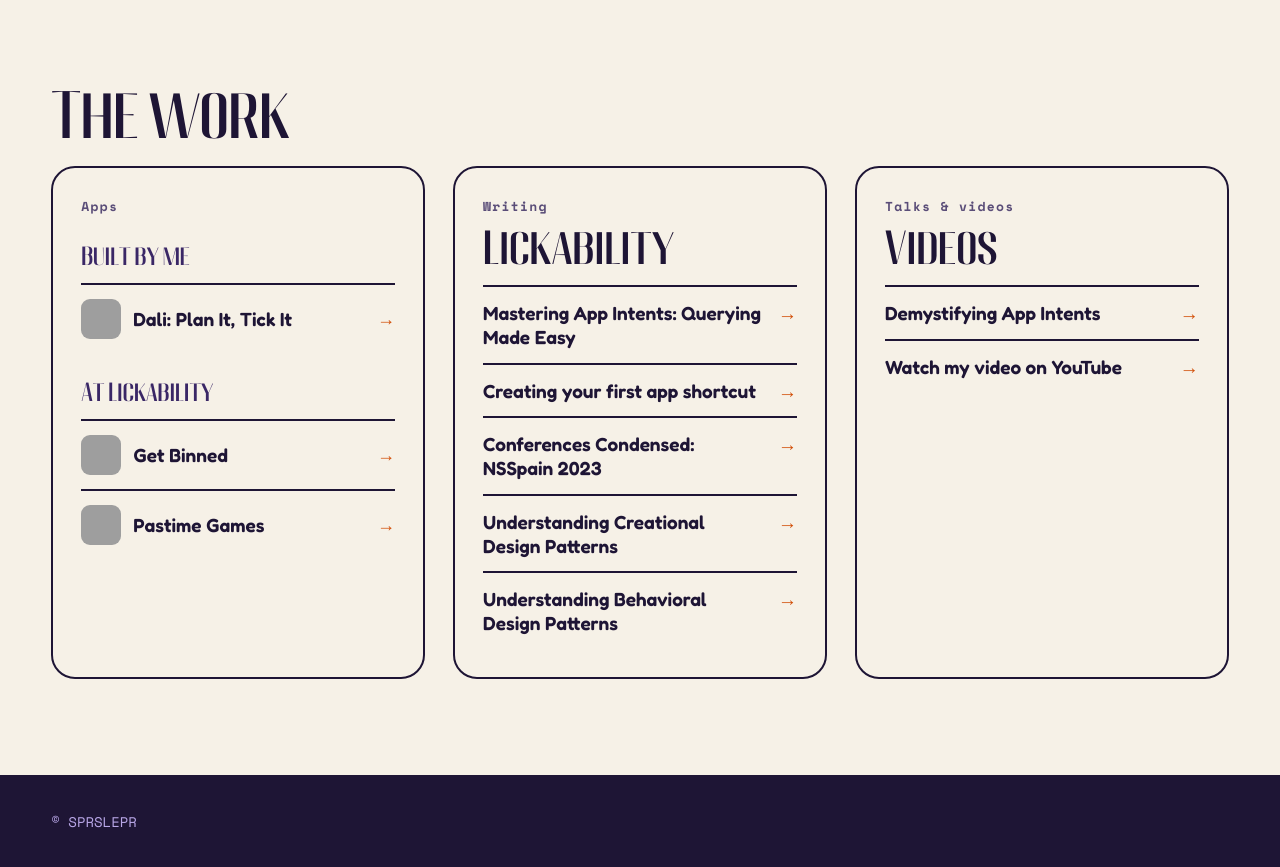
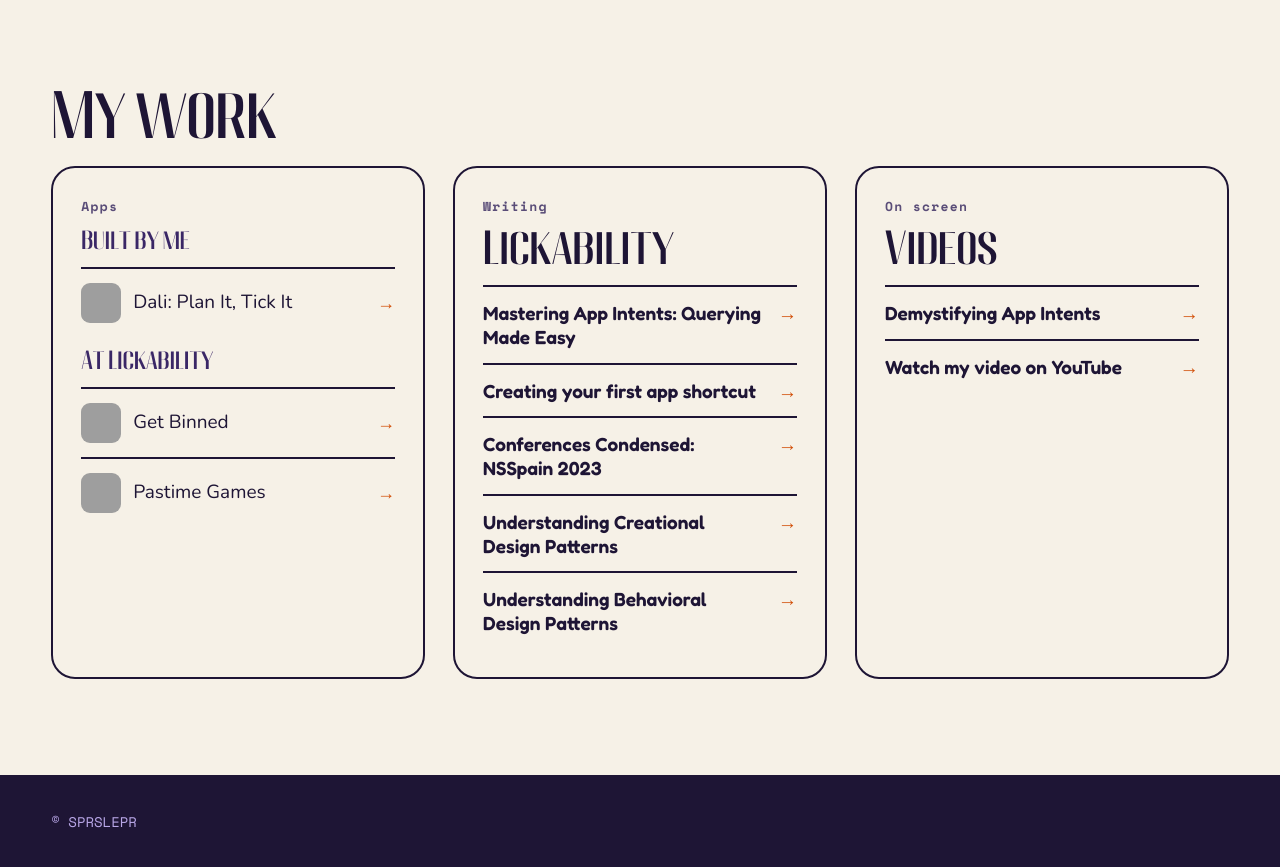
Before and after one commit to SPRSLEPR/sprslepr.com, a plain HTML site: page about.html in a window 1280 px wide. Shown: the part 1207-2074 px from the top of the page. Drawn offline with nearby package versions, Linux system fonts and the light colour scheme; grey boxes are pictures that could not be loaded.

Commit message:
Refine About spacing app typography and work labels

```diff
--- a/about.html
+++ b/about.html
@@ -9,7 +9,7 @@
 <meta property="og:description" content="Ashli (Super Sleeper): iOS engineer, conference speaker and writer.">
 <meta property="og:image" content="https://sprslepr.com/assets/img/og-banner.png">
 <link rel="icon" href="assets/img/favicon.png">
-<link rel="stylesheet" href="assets/css/site.css?v=16">
+<link rel="stylesheet" href="assets/css/site.css?v=17">
 </head>
 <body class="sps sps-about">
 <header class="sps-header">
@@ -60,7 +60,7 @@
   </div>
 
   <div class="sps-wrap">
-    <h2 class="sps-display sps-h2">The work</h2>
+    <h2 class="sps-display sps-h2">My work</h2>
     <div class="sps-work">
       <div class="sps-card">
         <div class="sps-label">Apps</div>
@@ -101,7 +101,7 @@
         </ul>
       </div>
       <div class="sps-card">
-        <div class="sps-label">Talks &amp; videos</div>
+        <div class="sps-label">On screen</div>
         <h2>Videos</h2>
         <ul class="sps-links">
           <li><a href="https://youtu.be/S347vT40lYQ">Demystifying App Intents</a></li>
--- a/assets/css/site.css
+++ b/assets/css/site.css
@@ -126,10 +126,10 @@
 
 .sps-app-previews{list-style:none;margin:0;padding:0;}
 .sps-app-previews li{border-top:2px solid var(--night);}
-.sps-app-group-title{margin:16px 0 0;font-family:'Savannah','Fredoka',sans-serif;font-size:22px;font-weight:400;line-height:1;color:var(--dusk);}
+.sps-app-group-title{margin:0;font-family:'Savannah','Fredoka',sans-serif;font-size:22px;font-weight:400;line-height:1;color:var(--dusk);}
 .sps-app-preview{display:grid;grid-template-columns:40px minmax(0,1fr) auto;align-items:center;gap:12px;padding:14px 0;}
 .sps-app-preview img{width:40px;height:40px;border-radius:9px;}
-.sps-app-preview strong{font-family:'Fredoka',sans-serif;font-weight:600;font-size:19px;line-height:1.25;}
+.sps-app-preview strong{font-family:'Nunito',sans-serif;font-weight:400;font-size:19px;line-height:1.25;}
 .sps-app-preview::after{content:'→';color:var(--orange-ink);}
 .sps-about-heading{margin:20px 0 0;font-family:'Savannah','Fredoka',sans-serif;font-size:44px;font-weight:400;line-height:.95;color:#241C17;}
 .sps-about-roles{list-style:none;margin:0;padding:0;display:flex;flex-wrap:wrap;gap:12px;}
```
